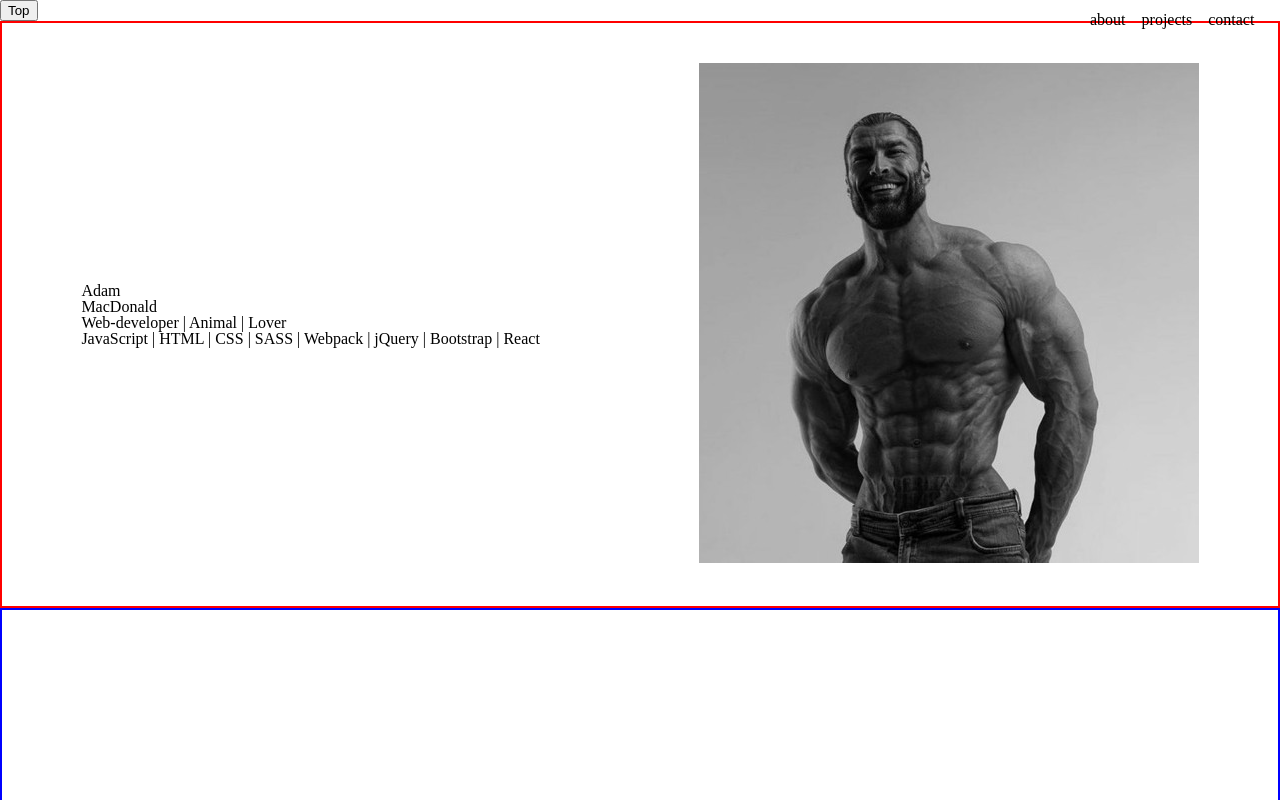
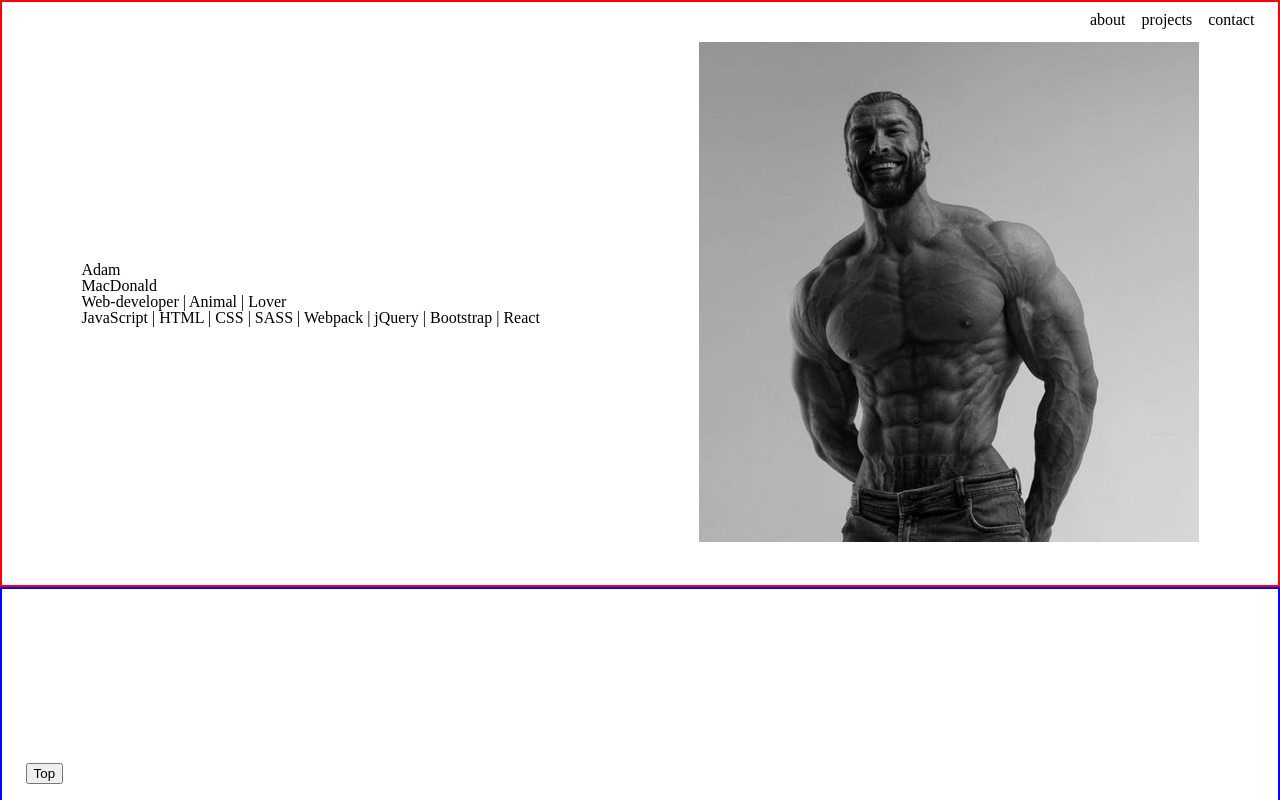
Before and after one commit to am1macdonald/portfolio, a React (Create React App) app: page / in a window 1280 px wide. Shown: the top 800 px of the page. Built offline with nearby package versions, Linux system fonts and the light colour scheme.

Commit message:
style top button - add position

```diff
--- a/src/components/TopButton/TopButton.jsx
+++ b/src/components/TopButton/TopButton.jsx
@@ -1,8 +1,12 @@
 import React from "react";
+import Styles from "./TopButton.module.scss";
+
+const { topButton } = Styles;
 
 function TopButton() {
   return (
     <button
+      className={topButton}
       onClick={() => {
         window.scrollTo({ top: 0, behavior: "smooth" });
       }}
--- a/src/components/TopButton/TopButton.module.scss
+++ b/src/components/TopButton/TopButton.module.scss
@@ -0,0 +1,5 @@
+.topButton {
+  position: fixed;
+  bottom: 2vh;
+  left: 2vw;
+}
```
